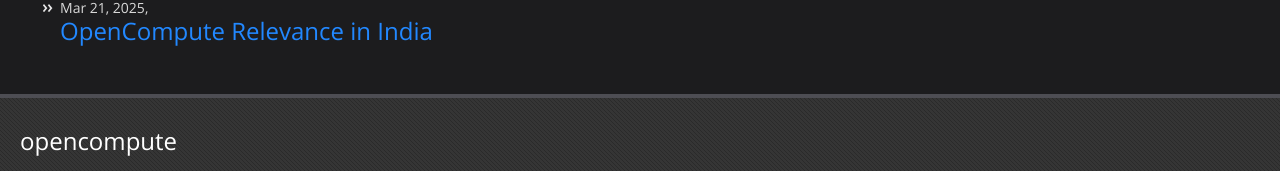
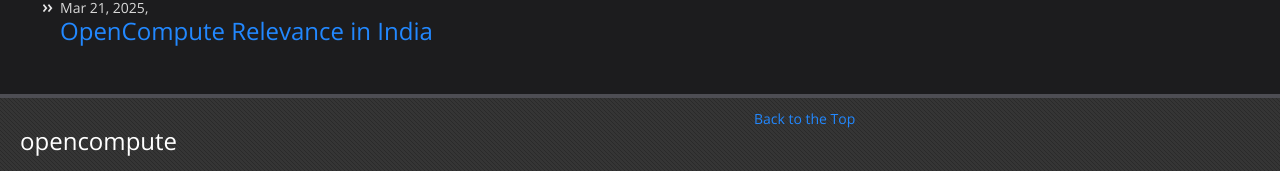
Before and after one commit to platformbuilds/opencompute, a Jekyll site: the page built from README.md, in a window 1280 px wide and 1271 px high. Shown: the part 1097-1268 px from the top of the window. Built offline with Jekyll 4.4.1, drawn with Linux system fonts in a browser that asks for light colours; nearby versions of some CDN libraries.

Commit message:
Back to Top

```diff
--- a/_includes/footer.html
+++ b/_includes/footer.html
@@ -1,6 +1,7 @@
 <footer>
 	<div class="content">
 	<div class="wrapper">
+		<div id="top"></div>
 		<div class="footer-col footer-col-1">
 			<h2 class="footer-heading">{{ site.title | escape }}</h2>
 		</div>
@@ -9,7 +10,9 @@
 				{% include social.html %}
 			{% endif %}
 		</div>
-		<div class="footer-col footer-col-3">
+		<div class="footer-col footer-col-3"><a href="#top">Back to the Top</a>
+		</div>
+		<div class="footer-col footer-col-4">
 			<p>{{ site.description | escape }}</p>
 		</div>
 	</div>
```
